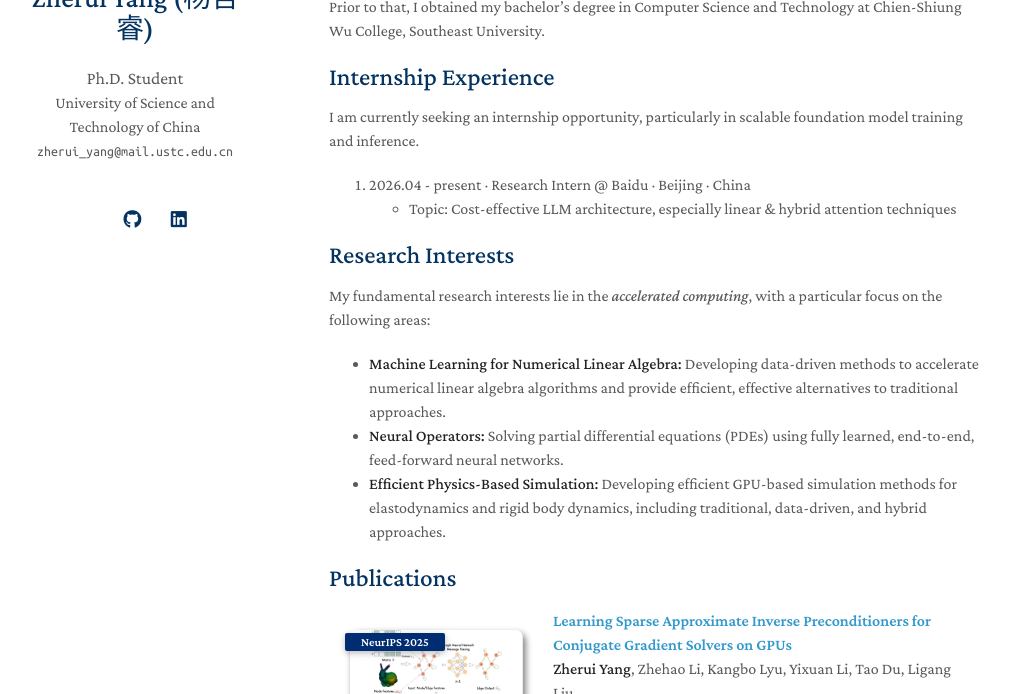
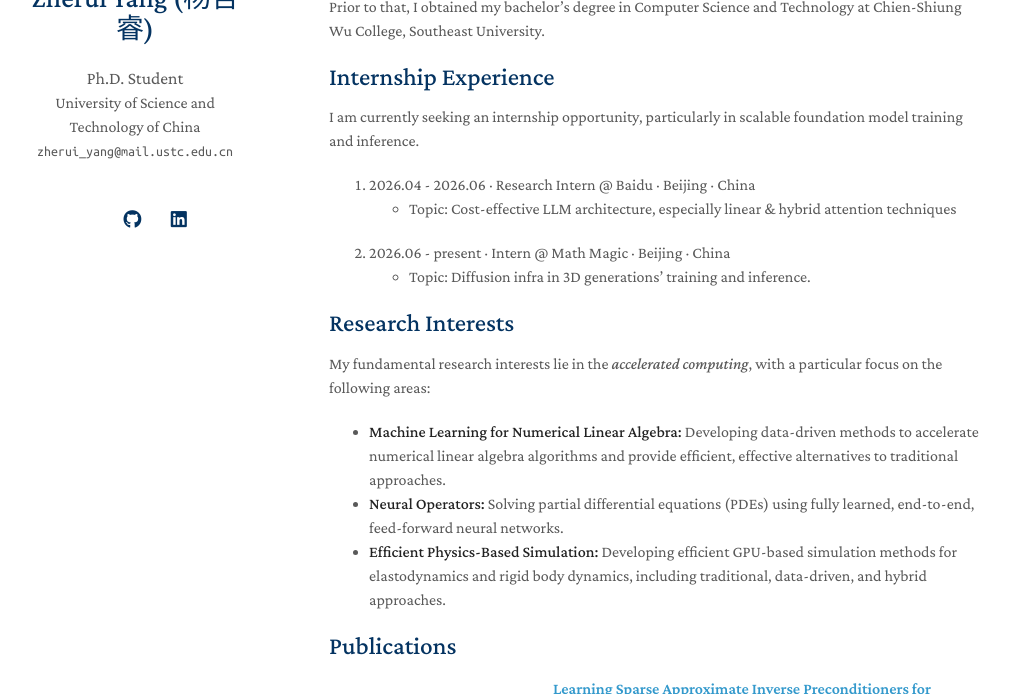
Before and after one commit to Adversarr/Adversarr.github.io, a Jekyll site: the page built from index.md, in a window 1280 px wide and 900 px high, cut to the strip 206-900 px from the top of the window. Shown: the whole strip, without its empty margins (141-1151 px from the left). Built offline with Jekyll 4.4.1, drawn with Linux system fonts in a browser that asks for light colours; a style sheet for code colours, icons or effects is not loaded; our own code applies the rules of GitHub Pages for plain Markdown files.

Commit message:
Update internship timeline and add new position

```diff
--- a/index.md
+++ b/index.md
@@ -11,8 +11,10 @@ Prior to that, I obtained my bachelor's degree in Computer Science and Technolog
 ## Internship Experience
 I am currently seeking an internship opportunity, particularly in scalable foundation model training and inference.
 
-1. 2026.04 - present · Research Intern @ Baidu · Beijing · China
+1. 2026.04 - 2026.06 · Research Intern @ Baidu · Beijing · China
   - Topic: Cost-effective LLM architecture, especially linear & hybrid attention techniques
+2. 2026.06 - present · Intern @ Math Magic · Beijing · China
+  - Topic: Diffusion infra in 3D generations' training and inference.
 
 ## Research Interests
 
```
